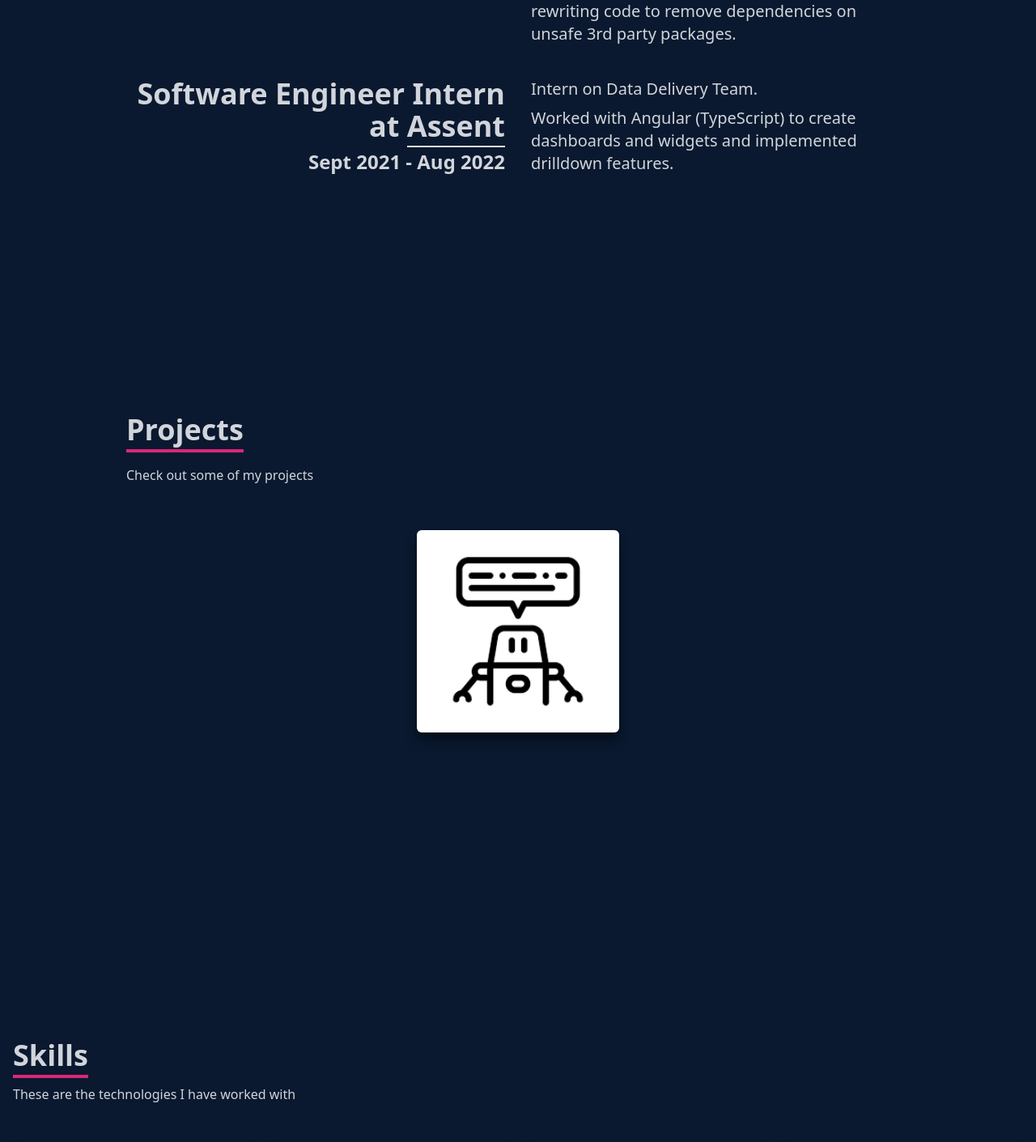
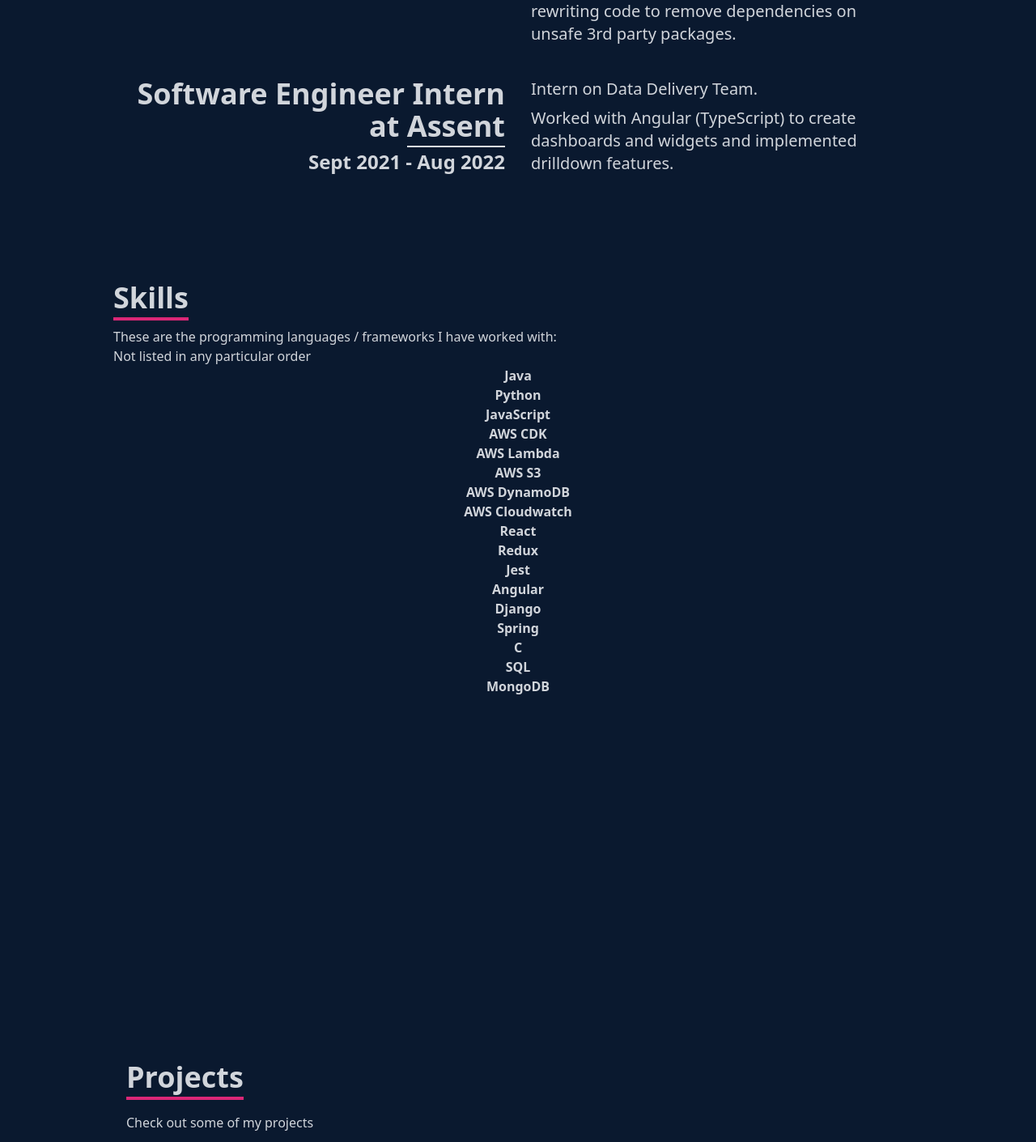
Before and after one commit to jaideep-77/jaideep-77.github.io, a React (Create React App) app: page /experience in a window 1280 px wide. Shown: the part 1332-2743 px from the top of the page at 81% size. Built offline with nearby package versions, Linux system fonts and the light colour scheme.

Commit message:
Added basic skills section

```diff
--- a/src/App.js
+++ b/src/App.js
@@ -1,6 +1,4 @@
 import './App.css';
-import { Route, Routes } from 'react-router-dom';
-import About from './components/About';
 import Experience from './components/Experience';
 import Home from './components/Home';
 import Navbar from './components/Navbar';
@@ -14,16 +12,9 @@ function App() {
       <Navbar />
       <Home />
       <Experience />
+      <Skills />
       <Projects />
-      <Skills />
       <Contact />
-      {/* <Routes>
-        <Route path='/' element={<Home />} />
-        <Route path='/experience' element={<Experience />} />
-        <Route path='/skills' element={<Skills />} />
-        <Route path='/projects' element={<Projects />} />
-        <Route path='/contact' element={<Contact />} />
-      </Routes> */}
     </div>
   );
 }
--- a/src/components/Contact.jsx
+++ b/src/components/Contact.jsx
@@ -2,7 +2,7 @@ import React from 'react'
 
 const Contact = () => {
     return (
-        <div id='contact' name='contact' className='w-full h-screen pt-[80px] bg-[#0a192f] flex justify-center items-center p -4'>
+        <div id='contact' name='contact' className='w-full h-screen pt-[80px] bg-[#0a192f] flex justify-center items-center p-4'>
             <form method='POST' action="https://getform.io/f/50e5ece3-806c-463a-9925-46b572f921c9" className='flex flex-col max-w-[600px] w-full'>
                 <div className='pb-8'>
                     <p className='text-4xl font-bold inline text-gray-300 border-pink-600 border-b-4'>Contact</p>
--- a/src/components/Home.jsx
+++ b/src/components/Home.jsx
@@ -4,7 +4,7 @@ const Home = () => {
     return (
         <div name='home' className='w-full h-screen pt-[80px] bg-[#0a192f]'>
             <div className='max-w-[1000px] mx-auto px-8 flex flex-col justify-center h-full'>
-                <p className='text-pink-600'>Hi, my name is</p>
+                <p className='text-pink-600 text-2xl'>Hi, my name is</p>
                 <h1 className='text-5xl sm:text-7xl font-bold text-[#ccd6f6]'>Jaideep Kular</h1>
                 <h2 className='text-5xl sm:text-7xl font-bold text-[#8892b0]'>Aspiring Software Engineer.</h2>
                 <p className='text-[#8892b0] pt-4 max-w-[700px]'> Eager to learn and grow my skills.</p>
--- a/src/components/Skills.jsx
+++ b/src/components/Skills.jsx
@@ -1,52 +1,37 @@
 import React from 'react'
-import react from '../assets/react.png';
-import Angular from '../assets/angular.png';
-import Tailwind from '../assets/tailwind.png';
-import Node from '../assets/node.png';
-import dotNet from '../assets/dotNet.png';
-import Mysql from '../assets/mySql.png';
-import Github from '../assets/github.png';
+
 
 const Skills = () => {
     return (
+
         <div id='skills' name='skills' className='w-full h-screen pt-[80px] bg-[#0a192f] text-gray-300 '>
-            <div className='max-w-[1000] mx-auto p-4 flex flex-col justify-center w-full h-full'>
+            <div className='max-w-[1000px] flex flex-col justify-center w-full mx-auto'>
                 <div>
-                    <p className='text-4xl font-bold inline border-b-4 border-pink-600'>Skills</p>
-                    <p className='py-4 '>These are the technologies I have worked with</p>
+                    <p className='text-4xl font-bold inline border-b-4 text-gray-300 border-pink-600'>Skills</p>
                 </div>
-
-                <div className='w-full grid grid-cols-2 sm:grid-cols-4 gap-4 text-center py-8'>
-                    <div className='shadow-md shadow-[#040c16] hover:scale-110 duration-500'>
-                        <img className='w-20 mx-auto' src={react} alt="react img" />
-                        <p className='my-4'>React</p>
-                    </div>
-                    <div className='shadow-md shadow-[#040c16] hover:scale-110 duration-500'>
-                        <img className='w-20 mx-auto' src={Angular} alt="angular img" />
-                        <p className='my-4'>Angular</p>
-                    </div>
-                    <div className='shadow-md shadow-[#040c16] hover:scale-110 duration-500'>
-                        <img className='w-20 mx-auto' src={Tailwind} alt='tailwind img'></img>
-                        <p className='my-4'>Tailwind</p>
-                    </div>
-                    <div className='shadow-md shadow-[#040c16] hover:scale-110 duration-500'>
-                        <img className='w-20 mx-auto' src={Node} alt="node img" />
-                        <p className='my-4'>Node</p>
-                    </div>
-                    <div className='shadow-md shadow-[#040c16] hover:scale-110 duration-500'>
-                        <img className='w-20 mx-auto' src={dotNet} alt=".Net img" />
-                        <p className='my-4'>.Net</p>
-                    </div>
-                    <div className='shadow-md shadow-[#040c16] hover:scale-110 duration-500'>
-                        <img className='w-20 mx-auto' src={Mysql} alt="mysql img" />
-                        <p className='my-4'>MySQL</p>
-                    </div>
-                    <div className='shadow-md shadow-[#040c16] hover:scale-110 duration-500'>
-                        <img className='w-20 mx-auto' src={Github} alt="github img" />
-                        <p className='my-4'>Github</p>
-                    </div>
+                <div>
+                    <p className='pt-4'>These are the programming languages / frameworks I have worked with:</p>
+                    <p>Not listed in any particular order</p>
+                    <ul className='flex flex-col items-center font-bold'>
+                        <li>Java</li>
+                        <li>Python</li>
+                        <li>JavaScript</li>
+                        <li>AWS CDK</li>
+                        <li>AWS Lambda</li>
+                        <li>AWS S3</li>
+                        <li>AWS DynamoDB</li>
+                        <li>AWS Cloudwatch</li>
+                        <li>React</li>
+                        <li>Redux</li>
+                        <li>Jest</li>
+                        <li>Angular</li>
+                        <li>Django</li>
+                        <li>Spring</li>
+                        <li>C</li>
+                        <li>SQL</li>
+                        <li>MongoDB</li>
+                    </ul>
                 </div>
-
             </div>
         </div>
     )
```
